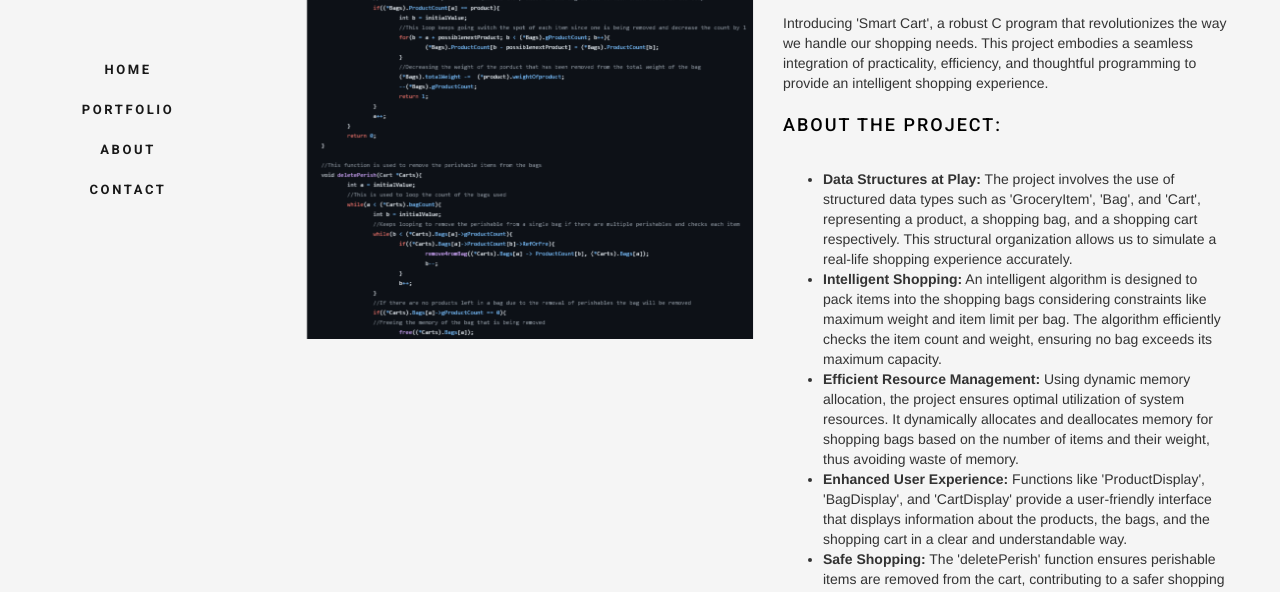
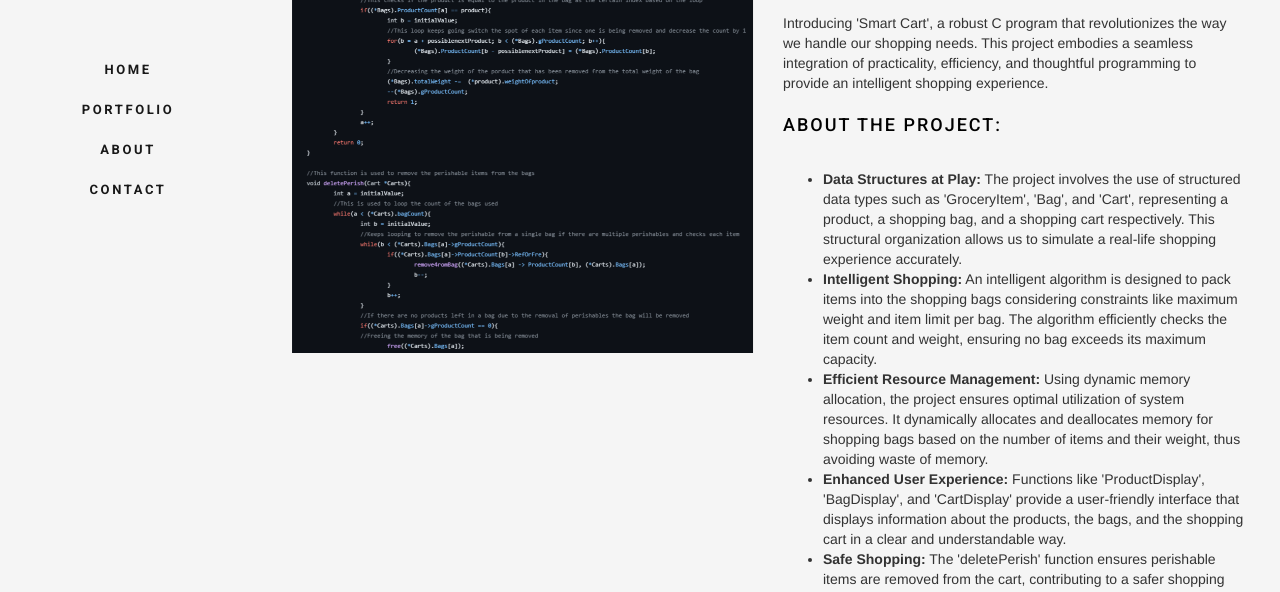
Before and after one commit to SaadQamar1/SaadQamar_Portfolio, a plain HTML site: page cProject.html in a window 1280 px wide. Shown: the part 118-710 px from the top of the page. Drawn offline with Linux system fonts and the light colour scheme.

Commit message:
Fixed sizing issue
Fixed sizing issue with Project

```diff
--- a/cProject.html
+++ b/cProject.html
@@ -54,14 +54,12 @@
 			</div>
 
 		</aside>
-
 		<div id="fh5co-main">
 			<div class="fh5co-narrow-content">
-				<div class="col-md-6 animate-box" data-animate-effect="fadeInLeft">
-					<div style="width:100%;height:0;padding-bottom:56%;position:relative;">
+				<div class="row row-bottom-padded-md">
+					<div class="col-md-6 animate-box" data-animate-effect="fadeInLeft">
 						<img class="img-responsive" src="images/cProject.png" alt="">
 					</div>
-				</div>
 					<div class="col-md-6 animate-box" data-animate-effect="fadeInLeft">
 						<h2 class="fh5co-heading">Smart Cart: An Intelligent Shopping Experience</h2>
 						<p>Introducing 'Smart Cart', a robust C program that revolutionizes the way we handle our shopping needs. This project embodies a seamless integration of practicality, efficiency, and thoughtful programming to provide an intelligent shopping experience.</p>
@@ -85,12 +83,15 @@
 					</div>
 				</div>
 			</div>
+			</div>
 			<div class="fh5co-narrow-content">
 				<div class="row">
 				</div>
 			</div>
 		</div>
 	</div>
+
+
 
 
 	<!-- jQuery -->
```
Also changed, not shown: portfolio.html (+2 -4 lines).
